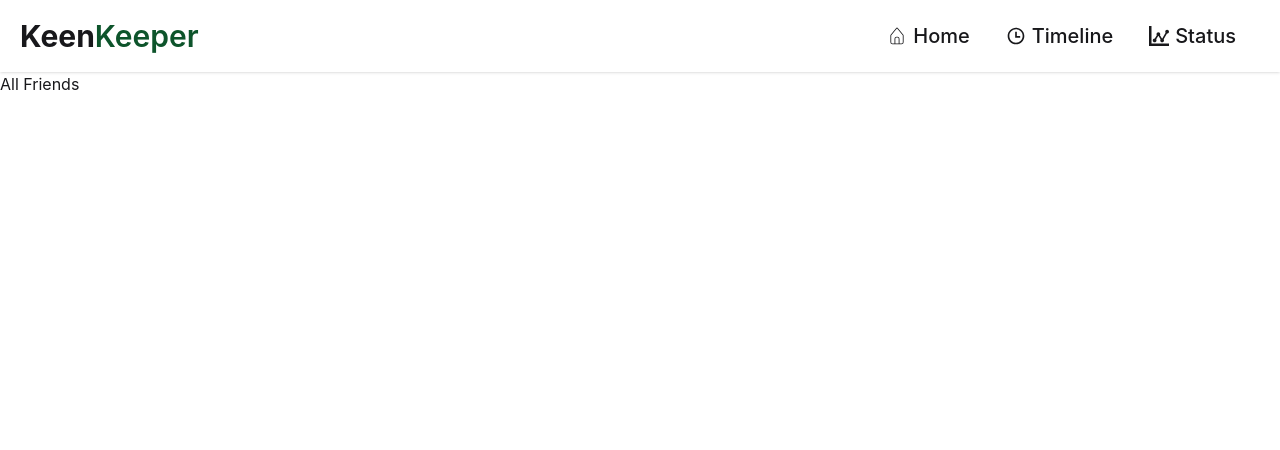
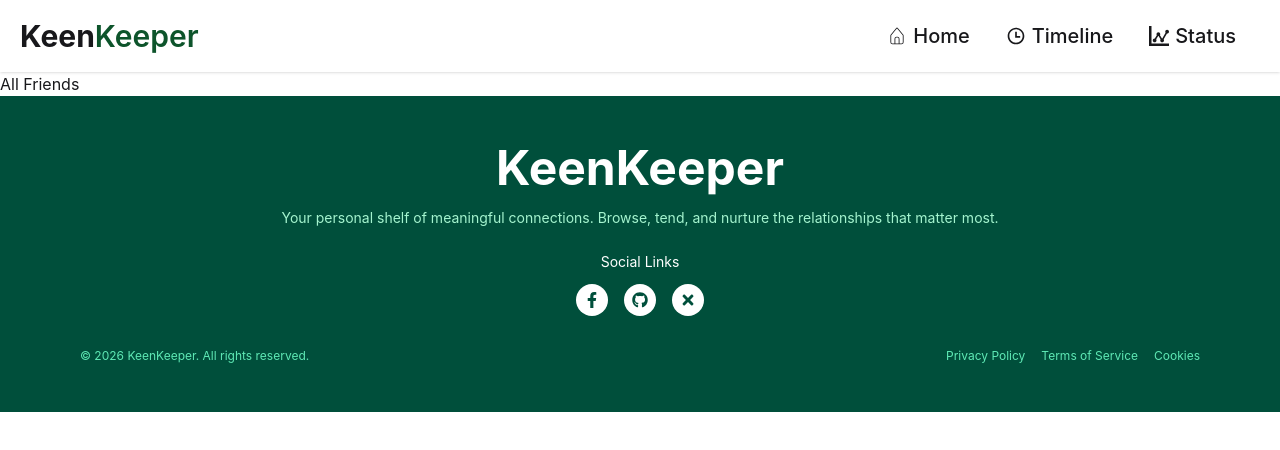
Before and after one commit to alrifat7/keen-keeper, a React (Vite) app: page /friends in a window 1280 px wide. Shown: the top 450 px of the page. Built offline with nearby package versions, Linux system fonts and the light colour scheme.

Commit message:
Footer sectioin added

```diff
--- a/src/components/shared/Footer.jsx
+++ b/src/components/shared/Footer.jsx
@@ -1,11 +1,57 @@
-import React from 'react';
+import React from "react";
+import { FaFacebookF, FaGithub, FaTimes } from "react-icons/fa";
 
 const Footer = () => {
-    return (
-        <div>
+  return (
+    <footer className="bg-emerald-900 text-white py-12">
+      <div className="max-w-6xl mx-auto px-4 text-center">
+
+        {/* Title */}
+        <h1 className="text-4xl md:text-5xl font-bold mb-4">
+          KeenKeeper
+        </h1>
+
+        {/* Subtitle */}
+        <p className="text-sm text-emerald-200 mb-6">
+          Your personal shelf of meaningful connections. Browse, tend, and nurture the relationships that matter most.
+        </p>
+
+        {/* Social Links */}
+        <div className="mb-6">
+          <p className="mb-3 text-sm">Social Links</p>
+          <div className="flex justify-center gap-4">
+
+            <a className="bg-white text-emerald-900 p-2 rounded-full hover:scale-110 transition">
+              <FaFacebookF />
+            </a>
+
+            <a className="bg-white text-emerald-900 p-2 rounded-full hover:scale-110 transition">
+              <FaGithub />
+            </a>
+
+            <a className="bg-white text-emerald-900 p-2 rounded-full hover:scale-110 transition">
+              <FaTimes />
+            </a>
+
+          </div>
+        </div>
+
+        {/* Bottom Section */}
+        <div className="flex flex-col md:flex-row justify-between items-center text-xs text-emerald-300 mt-8 gap-2">
+
+          <p>© {new Date().getFullYear()} KeenKeeper. All rights reserved.</p>
+
+          <div className="flex gap-4">
+            <a href="#" className="hover:text-white">Privacy Policy</a>
+            <a href="#" className="hover:text-white">Terms of Service</a>
+            <a href="#" className="hover:text-white">Cookies</a>
+          </div>
 
         </div>
-    );
+
+      </div>
+    </footer>
+  );
 };
 
 export default Footer;
--- a/src/pages/NotFoundPage/NotFoundPage.jsx
+++ b/src/pages/NotFoundPage/NotFoundPage.jsx
@@ -1,20 +1,42 @@
 import React from "react";
 import { Link } from "react-router";
 
-function NotFoundPage() {
+const NotFound = () => {
   return (
-    <div style={{ textAlign: "center", marginTop: "100px" }}>
-      <h1 className="text-7xl text-emerald-950 font-extrabold">404</h1>
-      <h2>Page Not Found</h2>
-      <p>The page you are looking for doesn't exist.</p>
-      <Link to="/" className="text-blue-500 hover:text-blue-700">
-        Go back home
-      </Link>
-      <Link to="/timeline" className="text-blue-500 hover:text-blue-700">
-        Go back timeline
-      </Link>
+    <div className="p-50 flex items-center justify-center ">
+      <div className="text-center bg-white  w-full ">
+
+        <h1 className="text-9xl font-extrabold text-emerald-900 mb-4">
+          404
+        </h1>
+
+        <h2 className="text-4xl font-semibold text-emerald-800 mb-4">
+          Page Not Found
+        </h2>
+
+        <p className="text-gray-600 mb-6">
+          The page you are looking for doesn't exist or has been moved.
+        </p>
+
+        <div className="flex gap-4 justify-center">
+          <Link
+            to="/"
+            className="bg-emerald-700 text-white px-5 py-2 rounded-lg hover:bg-emerald-600 transition"
+          >
+            Home
+          </Link>
+
+          <Link
+            to="/timeline"
+            className="border border-emerald-500 text-emerald-600 px-5 py-2 rounded-lg hover:bg-emerald-50 transition"
+          >
+            Timeline
+          </Link>
+        </div>
+
+      </div>
     </div>
   );
-}
+};
 
-export default NotFoundPage;
+export default NotFound;
--- a/src/pages/homepage/Homepage.jsx
+++ b/src/pages/homepage/Homepage.jsx
@@ -2,6 +2,7 @@ import React from 'react';
 import Banner from '../../components/homepage/Banner';
 import Card from '../../components/homepage/Card';
 import YourFriends from '../../components/homepage/YourFriends';
+import Footer from '../../components/shared/Footer';
 
 const Homepage = () => {
     return (
@@ -9,6 +10,7 @@ const Homepage = () => {
             <Banner />
             <Card />
             <YourFriends />
+
         </>
     );
 };
--- a/src/pages/router/Routs.jsx
+++ b/src/pages/router/Routs.jsx
@@ -6,6 +6,7 @@ import NotFoundPage from "../NotFoundPage/NotFoundPage";
 import Stats from "../stats/Stats";
 import Timeline from "../timeline/Timeline";
 import FriendDetails from "../friendDetails/FriendDetails";
+import Footer from "../../components/shared/Footer";
 
 export const router = createBrowserRouter(
   [
@@ -33,7 +34,7 @@ export const router = createBrowserRouter(
         {
           path: '/friends',
           element: <AllFriends />
-        }
+        },
       ],
       errorElement: <NotFoundPage />
     },
```
